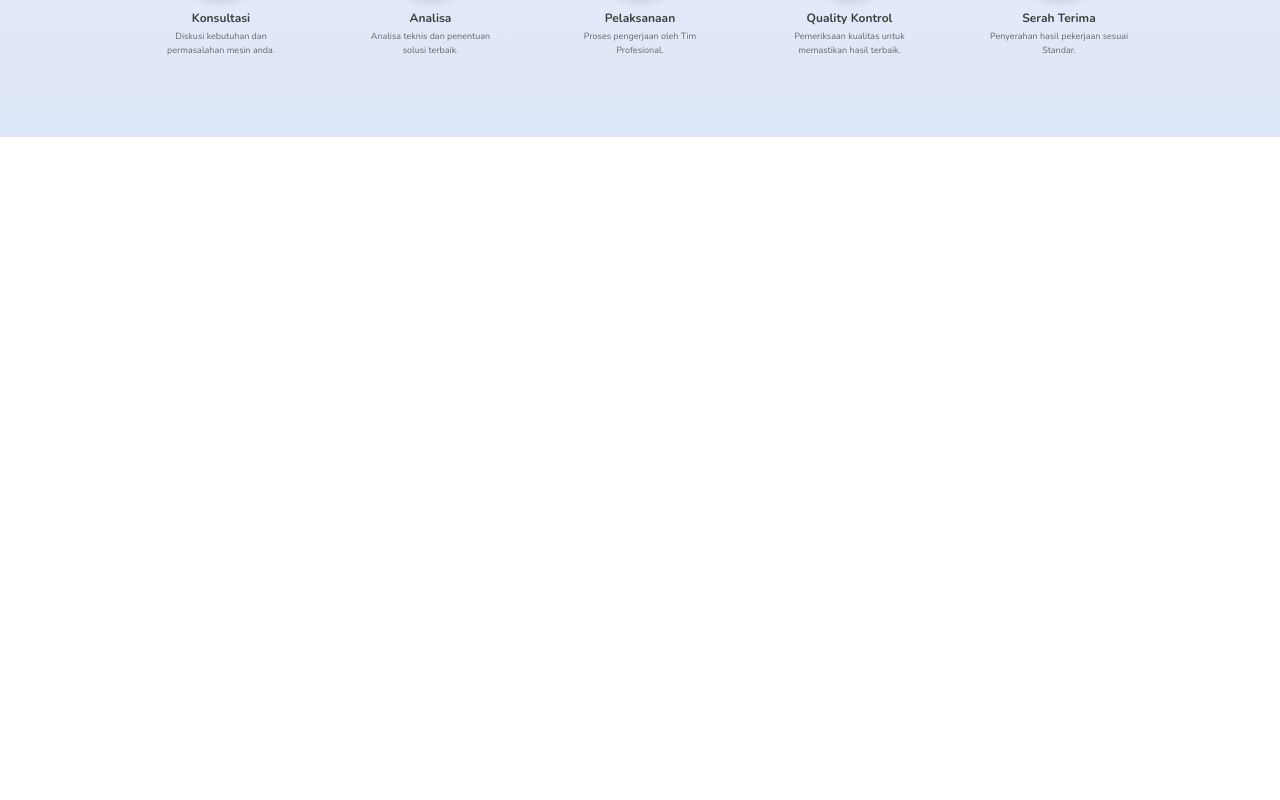
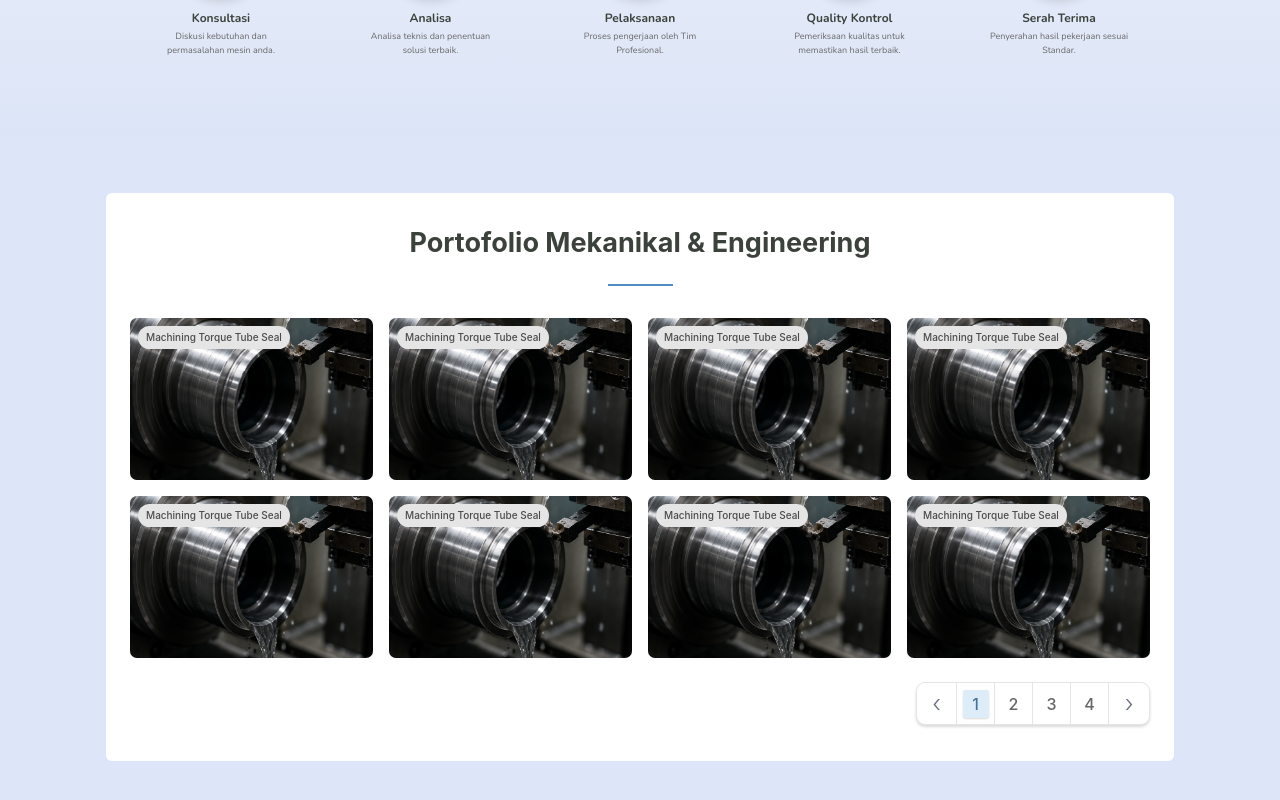
Before and after one commit to agushildan/projek-baru, a React (Vite) app: page /produk/mekanik-engineering in a window 1280 px wide. Shown: the part 1100-1900 px from the top of the page. Before the commit the page ends 1237 px from the top, so only its background shows below. Built offline with nearby package versions, Linux system fonts and the light colour scheme.

Commit message:
mekanikdone

```diff
--- a/src/components/MekanikEngineering.jsx
+++ b/src/components/MekanikEngineering.jsx
@@ -1,11 +1,14 @@
 import React from "react";
 
 import machining from "../assets/layanan_mekanikal/mchnng.png";
-import repairMaintenance from "../assets/layanan_mekanikal/repair n mnt.png";
-import engineeringService from "../assets/layanan_mekanikal/eng ser.png";
+import repairMaintenance from "../assets/layanan_mekanikal/repairnmnt.png";
+import engineeringService from "../assets/layanan_mekanikal/engser.png";
 import fabrication from "../assets/layanan_mekanikal/fabr.png";
 
+import machin from "../assets/produk/machin.png";
+
 function MekanikEngineering() {
+  const [currentPage, setCurrentPage] = React.useState(1);
   const layananList = [
     {
       title: "Machining",
@@ -35,7 +38,6 @@ function MekanikEngineering() {
 
   return (
     <div className="w-full min-h-screen bg-white">
-
       {/* =========================
           HERO MEKANIKAL ENGINEERING
       ========================== */}
@@ -92,7 +94,6 @@ function MekanikEngineering() {
         </div>
       </section>
 
-
       {/* =========================
           LAYANAN KAMI
       ========================== */}
@@ -113,7 +114,6 @@ function MekanikEngineering() {
             px-4
           "
         >
-
           {/* TITLE */}
           <div className="flex flex-col items-center">
             <h2
@@ -139,7 +139,6 @@ function MekanikEngineering() {
               "
             />
           </div>
-
 
           {/* =========================
               CARD LIST
@@ -167,7 +166,6 @@ function MekanikEngineering() {
                   shadow-[0_3px_10px_rgba(0,0,0,0.16)]
                 "
               >
-
                 {/* GAMBAR */}
                 <div
                   className="
@@ -187,7 +185,6 @@ function MekanikEngineering() {
                   />
                 </div>
 
-
                 {/* CONTENT CARD */}
                 <div
                   className="
@@ -199,7 +196,6 @@ function MekanikEngineering() {
                     flex-col
                   "
                 >
-
                   {/* TITLE CARD */}
                   <h3
                     className="
@@ -213,7 +209,6 @@ function MekanikEngineering() {
                   >
                     {layanan.title}
                   </h3>
-
 
                   {/* DESCRIPTION */}
                   <p
@@ -229,7 +224,6 @@ function MekanikEngineering() {
                   >
                     {layanan.description}
                   </p>
-
 
                   {/* BUTTON */}
                   <button
@@ -283,14 +277,12 @@ function MekanikEngineering() {
                       />
                     </svg>
                   </button>
-
                 </div>
               </div>
             ))}
           </div>
         </div>
       </section>
-
 
       {/* =========================
           PROSES MEKANIKAL & ENGINEERING
@@ -315,10 +307,8 @@ function MekanikEngineering() {
             px-4
           "
         >
-
           {/* TITLE */}
           <div className="flex flex-col items-center">
-
             <h2
               className="
                 font-['Nunito Sans']
@@ -342,18 +332,15 @@ function MekanikEngineering() {
                 mt-7
               "
             />
-
           </div>
-
 
           {/* =========================
               TIMELINE
           ========================== */}
           <div className="relative mt-16 px-4 md:px-10">
-
             {/* GARIS PENGHUBUNG */}
-<div
-  className="
+            <div
+              className="
     absolute
     left-[75px]
     right-[75px]
@@ -362,18 +349,14 @@ function MekanikEngineering() {
     bg-[#B9D1EA]
     z-0
   "
-/>
-
+            />
 
             {/* TIMELINE ITEMS */}
             <div className="relative z-10 flex items-start justify-between">
-
-
               {/* =========================
                   ITEM 1 - KONSULTASI
               ========================== */}
               <div className="flex flex-col items-center text-center w-[150px]">
-
                 <div
                   className="
                     w-[92px]
@@ -387,7 +370,6 @@ function MekanikEngineering() {
                     shrink-0
                   "
                 >
-
                   {/* SVG KONSULTASI */}
                   <svg
                     width="43"
@@ -401,7 +383,6 @@ function MekanikEngineering() {
                       fill="#AE4A4A"
                     />
                   </svg>
-
                 </div>
 
                 <h3
@@ -431,15 +412,12 @@ function MekanikEngineering() {
                 >
                   Diskusi kebutuhan dan permasalahan mesin anda.
                 </p>
-
               </div>
-
 
               {/* =========================
                   ITEM 2 - ANALISA
               ========================== */}
               <div className="flex flex-col items-center text-center w-[150px]">
-
                 <div
                   className="
                     w-[92px]
@@ -453,7 +431,6 @@ function MekanikEngineering() {
                     shrink-0
                   "
                 >
-
                   {/* SVG ANALISA */}
                   <svg
                     width="38"
@@ -479,7 +456,6 @@ function MekanikEngineering() {
                       fill="#AE4A4A"
                     />
                   </svg>
-
                 </div>
 
                 <h3
@@ -509,15 +485,12 @@ function MekanikEngineering() {
                 >
                   Analisa teknis dan penentuan solusi terbaik.
                 </p>
-
               </div>
-
 
               {/* =========================
                   ITEM 3 - PELAKSANAAN
               ========================== */}
               <div className="flex flex-col items-center text-center w-[150px]">
-
                 <div
                   className="
                     w-[92px]
@@ -531,7 +504,6 @@ function MekanikEngineering() {
                     shrink-0
                   "
                 >
-
                   {/* SVG PELAKSANAAN */}
                   <svg
                     width="45"
@@ -545,7 +517,6 @@ function MekanikEngineering() {
                       fill="#AE4A4A"
                     />
                   </svg>
-
                 </div>
 
                 <h3
@@ -575,15 +546,12 @@ function MekanikEngineering() {
                 >
                   Proses pengerjaan oleh Tim Profesional.
                 </p>
-
               </div>
-
 
               {/* =========================
                   ITEM 4 - QUALITY KONTROL
               ========================== */}
               <div className="flex flex-col items-center text-center w-[150px]">
-
                 <div
                   className="
                     w-[92px]
@@ -597,7 +565,6 @@ function MekanikEngineering() {
                     shrink-0
                   "
                 >
-
                   {/* SVG QUALITY KONTROL */}
                   <svg
                     width="38"
@@ -616,7 +583,6 @@ function MekanikEngineering() {
                       fill="#AE4A4A"
                     />
                   </svg>
-
                 </div>
 
                 <h3
@@ -646,15 +612,12 @@ function MekanikEngineering() {
                 >
                   Pemeriksaan kualitas untuk memastikan hasil terbaik.
                 </p>
-
               </div>
-
 
               {/* =========================
                   ITEM 5 - SERAH TERIMA
               ========================== */}
               <div className="flex flex-col items-center text-center w-[150px]">
-
                 <div
                   className="
                     w-[92px]
@@ -668,7 +631,6 @@ function MekanikEngineering() {
                     shrink-0
                   "
                 >
-
                   {/* SVG SERAH TERIMA */}
                   <svg
                     width="46"
@@ -682,7 +644,6 @@ function MekanikEngineering() {
                       fill="#AE4A4A"
                     />
                   </svg>
-
                 </div>
 
                 <h3
@@ -712,15 +673,329 @@ function MekanikEngineering() {
                 >
                   Penyerahan hasil pekerjaan sesuai Standar.
                 </p>
-
               </div>
-
             </div>
           </div>
-
         </div>
       </section>
 
+      {/* =========================
+    PORTFOLIO MEKANIKAL
+========================== */}
+      <section
+        className="
+    w-full
+    bg-[#DDE6F8]
+    py-12
+    md:py-14
+  "
+      >
+        <div
+          className="
+      max-w-[1100px]
+      mx-auto
+      px-4
+    "
+        >
+          <div
+            className="
+        w-full
+        bg-white
+        rounded-[6px]
+        px-5
+        py-8
+        md:px-6
+        md:py-9
+      "
+          >
+            {/* TITLE */}
+            <div className="flex flex-col items-center">
+              <h2
+                className="
+            font-['Nunito Sans']
+            text-[#3B413B]
+            text-2xl
+            md:text-[27px]
+            font-bold
+            leading-[100%]
+            text-center
+          "
+              >
+                Portofolio Mekanikal & Engineering
+              </h2>
+
+              {/* STRIP BIRU */}
+              <div
+                className="
+            w-[65px]
+            h-[2.5px]
+            bg-[#4F8DC0]
+            mt-7
+          "
+              />
+            </div>
+
+            {/* =========================
+          PORTFOLIO GRID
+      ========================== */}
+            <div
+              className="
+              mt-8
+              grid
+              grid-cols-1
+              sm:grid-cols-2
+              lg:grid-cols-4
+              gap-3
+              md:gap-4
+            "
+            >
+              {Array.from({ length: 8 }).map((_, index) => (
+                <div
+                  key={index}
+                  className="
+                    relative
+                    w-full
+                    aspect-[1.5/1]
+                    rounded-[7px]
+                    overflow-hidden
+                    bg-[#E5E5E5]
+  "
+                >
+                  {/* GAMBAR PORTFOLIO */}
+                  <img
+                    src={machin}
+                    alt={`Portfolio Mekanikal ${index + 1}`}
+                    className="
+                w-full
+                h-full
+                object-cover
+              "
+                  />
+
+                  {/* LABEL */}
+                  <div
+                    className="
+                    absolute
+                    top-2
+                    left-2
+                    bg-[#E5E5E6]
+                    text-[#4B4B4B]
+                    text-[10px]
+                    font-medium
+                    px-2
+                    py-1
+                    rounded-full
+                  "
+                  >
+                    Machining Torque Tube Seal
+                  </div>
+                </div>
+              ))}
+            </div>
+
+            {/* =========================
+          PAGINATION
+      ========================== */}
+            <div className="flex justify-end items-center mt-6">
+              <div
+                className="
+      flex
+      items-center
+      h-[43px]
+      bg-white
+      border
+      border-[#E5E5E5]
+      rounded-[9px]
+      shadow-[0_2px_3px_rgba(0,0,0,0.15)]
+      overflow-hidden
+    "
+              >
+                {/* Previous */}
+                <button
+                  onClick={() =>
+                    setCurrentPage((prev) => Math.max(prev - 1, 1))
+                  }
+                  className="
+        w-[40px]
+        h-full
+        flex
+        items-center
+        justify-center
+        text-[#6B7280]
+        text-[24px]
+        font-light
+        border-r
+        border-[#E5E5E5]
+        hover:bg-[#F8F8F8]
+      "
+                >
+                  ‹
+                </button>
+
+                {/* Page 1 */}
+                <button
+                  onClick={() => setCurrentPage(1)}
+                  className="
+        w-[38px]
+        h-full
+        flex
+        items-center
+        justify-center
+        border-r
+        border-[#E5E5E5]
+      "
+                >
+                  <span
+                    className={`
+          flex
+          items-center
+          justify-center
+          w-[26px]
+          h-[28px]
+          rounded-[3px]
+          text-[16px]
+          font-medium
+          transition
+          ${
+            currentPage === 1
+              ? "bg-[#DCECF9] text-[#4A7192] shadow-[0_1px_2px_rgba(0,0,0,0.15)]"
+              : "bg-transparent text-[#666666]"
+          }
+        `}
+                  >
+                    1
+                  </span>
+                </button>
+
+                {/* Page 2 */}
+                <button
+                  onClick={() => setCurrentPage(2)}
+                  className="
+        w-[38px]
+        h-full
+        flex
+        items-center
+        justify-center
+        border-r
+        border-[#E5E5E5]
+      "
+                >
+                  <span
+                    className={`
+          flex
+          items-center
+          justify-center
+          w-[26px]
+          h-[28px]
+          rounded-[3px]
+          text-[16px]
+          font-medium
+          transition
+          ${
+            currentPage === 2
+              ? "bg-[#DCECF9] text-[#4A7192] shadow-[0_1px_2px_rgba(0,0,0,0.15)]"
+              : "bg-transparent text-[#666666]"
+          }
+        `}
+                  >
+                    2
+                  </span>
+                </button>
+
+                {/* Page 3 */}
+                <button
+                  onClick={() => setCurrentPage(3)}
+                  className="
+        w-[38px]
+        h-full
+        flex
+        items-center
+        justify-center
+        border-r
+        border-[#E5E5E5]
+      "
+                >
+                  <span
+                    className={`
+          flex
+          items-center
+          justify-center
+          w-[26px]
+          h-[28px]
+          rounded-[3px]
+          text-[16px]
+          font-medium
+          transition
+          ${
+            currentPage === 3
+              ? "bg-[#DCECF9] text-[#4A7192] shadow-[0_1px_2px_rgba(0,0,0,0.15)]"
+              : "bg-transparent text-[#666666]"
+          }
+        `}
+                  >
+                    3
+                  </span>
+                </button>
+
+                {/* Page 4 */}
+                <button
+                  onClick={() => setCurrentPage(4)}
+                  className="
+        w-[38px]
+        h-full
+        flex
+        items-center
+        justify-center
+        border-r
+        border-[#E5E5E5]
+      "
+                >
+                  <span
+                    className={`
+          flex
+          items-center
+          justify-center
+          w-[26px]
+          h-[28px]
+          rounded-[3px]
+          text-[16px]
+          font-medium
+          transition
+          ${
+            currentPage === 4
+              ? "bg-[#DCECF9] text-[#4A7192] shadow-[0_1px_2px_rgba(0,0,0,0.15)]"
+              : "bg-transparent text-[#666666]"
+          }
+        `}
+                  >
+                    4
+                  </span>
+                </button>
+
+                {/* Next */}
+                <button
+                  onClick={() =>
+                    setCurrentPage((prev) => Math.min(prev + 1, 4))
+                  }
+                  className="
+        w-[40px]
+        h-full
+        flex
+        items-center
+        justify-center
+        text-[#6B7280]
+        text-[24px]
+        font-light
+        hover:bg-[#F8F8F8]
+      "
+                >
+                  ›
+                </button>
+              </div>
+            </div>
+          </div>
+        </div>
+      </section>
     </div>
   );
 }
```
Also changed, not shown: src/assets/layanan_mekanikal/engser.png (renamed from src/assets/layanan_mekanikal/eng ser.png), src/assets/layanan_mekanikal/repairnmnt.png (renamed from src/assets/layanan_mekanikal/repair n mnt.png).
